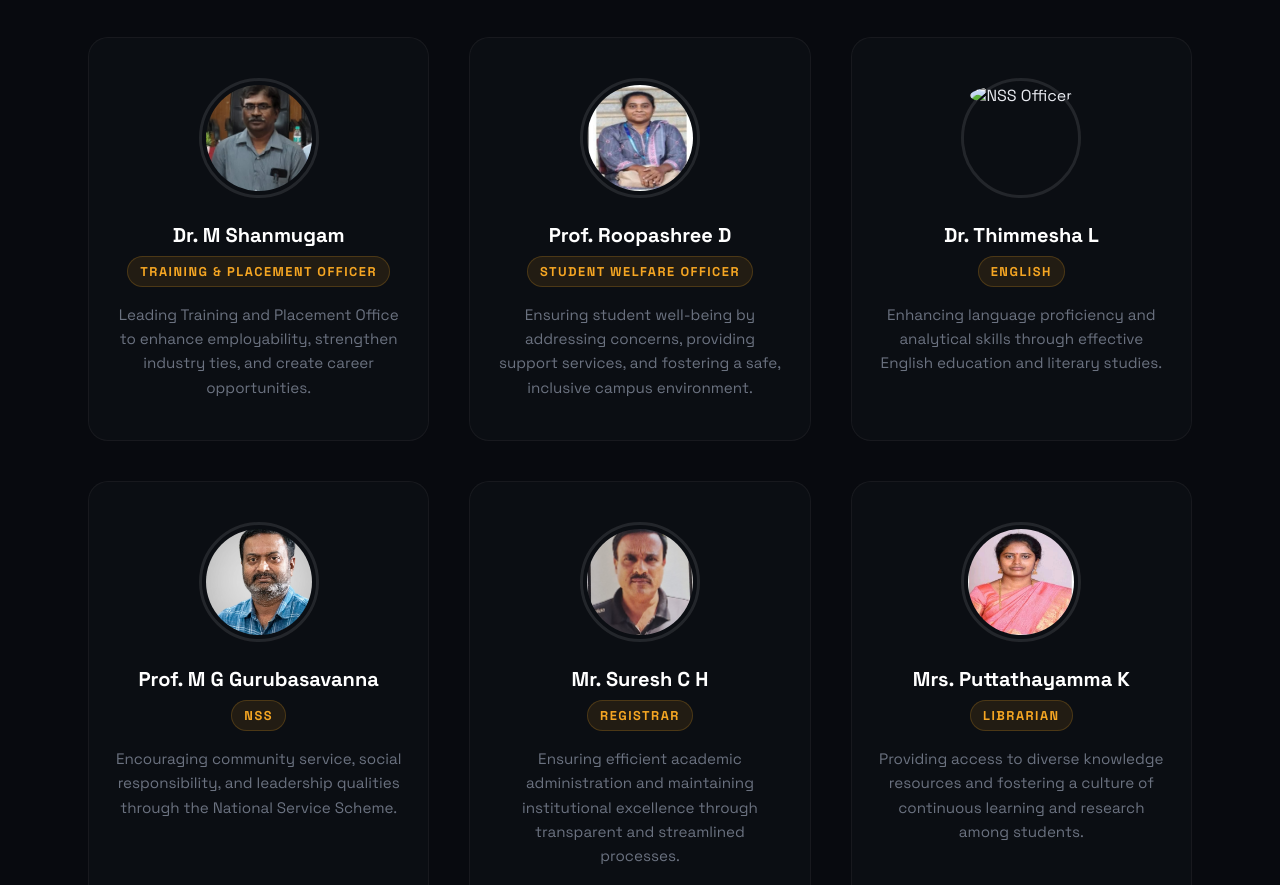
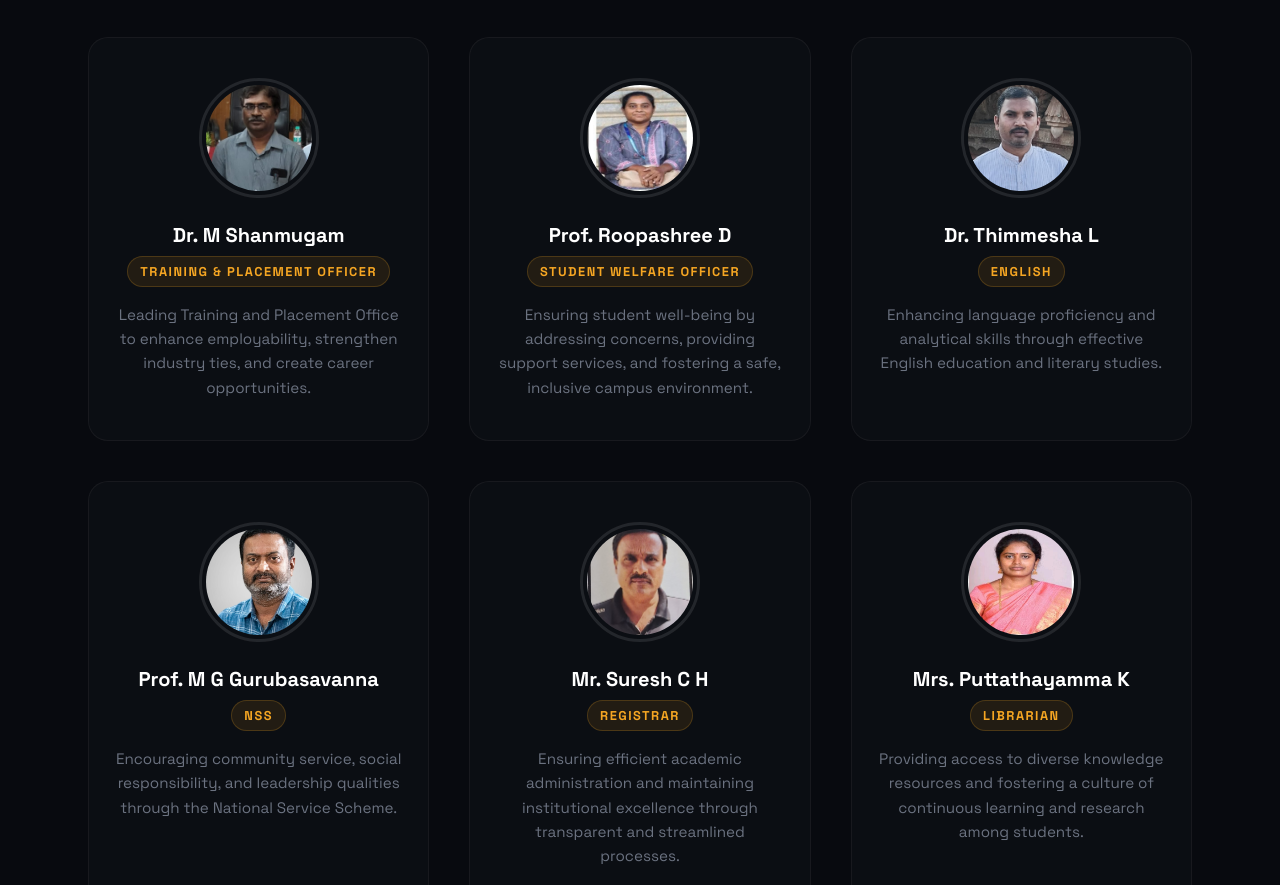
Before and after one commit to Prajwallokesh/GEC, a plain HTML site: page about.html in a window 1280 px wide. Shown: the part 2395-3280 px from the top of the page. Drawn offline with Linux system fonts and the light colour scheme.

Commit message:
Update about.html

```diff
--- a/about.html
+++ b/about.html
@@ -457,7 +457,7 @@
         <div class="hod-desc">Ensuring student well-being by addressing concerns, providing support services, and fostering a safe, inclusive campus environment.</div>
       </div>
      <div class="hod-card">
-        <div class="hod-avatar"><img src="iamges/.jpeg" alt="NSS Officer"></div>
+        <div class="hod-avatar"><img src="iamges/nssssss.jpeg" alt="NSS Officer"></div>
         <div class="hod-name"> Dr. Thimmesha L</div>
         <div class="hod-dept">English</div>
         <div class="hod-desc">Enhancing language proficiency and analytical skills through effective English education and literary studies.</div>
```
